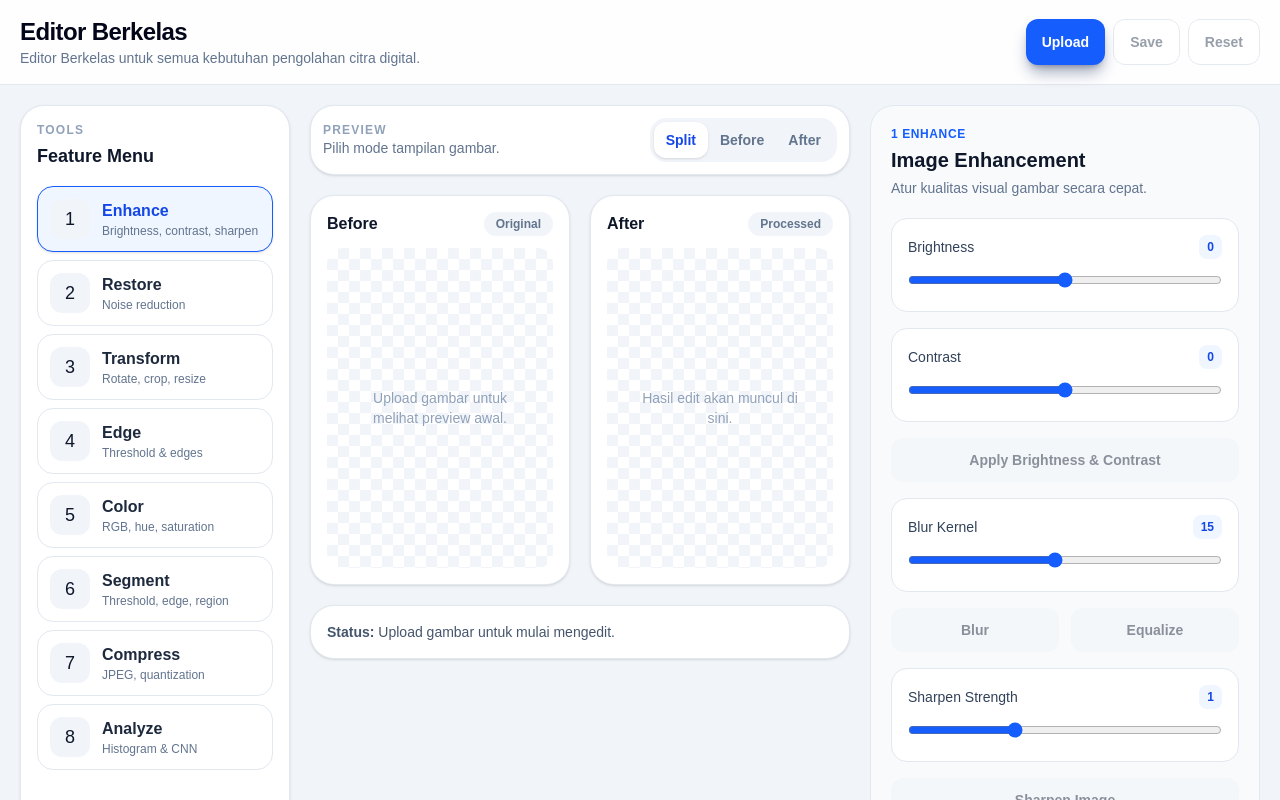
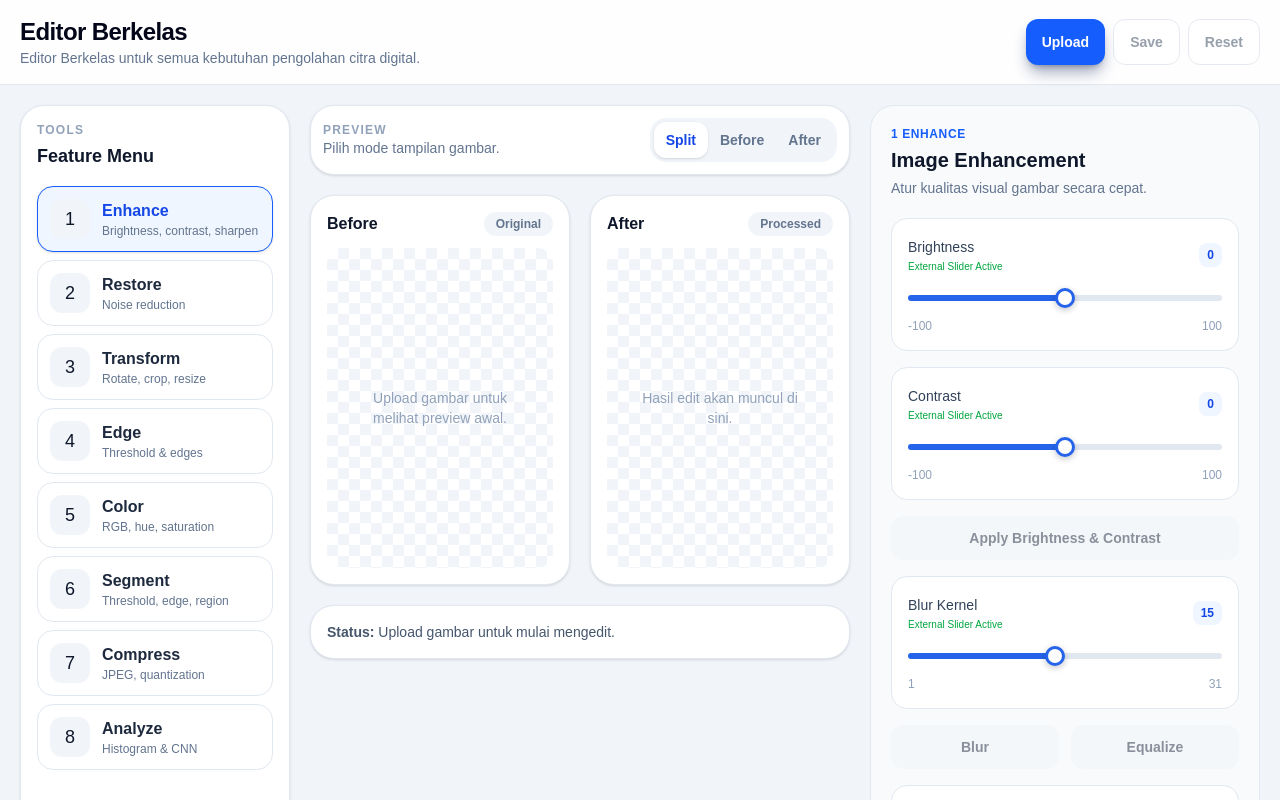
Before and after one commit to sellolintang/pcd, a React (Vite) app in the folder frontend/: page / in a window 1280 px wide. Shown: the top 800 px of the page. Built offline with nearby package versions, Linux system fonts and the light colour scheme.

Commit message:
try to solve slider

```diff
--- a/frontend/src/App.jsx
+++ b/frontend/src/App.jsx
@@ -1,4 +1,5 @@
 import { useRef, useState } from 'react'
+import Slider from './components/Slider'
 
 function App() {
   const fileInputRef = useRef(null)
@@ -440,25 +441,92 @@ function App() {
   const inputClass =
     'w-full rounded-xl border border-slate-200 bg-white px-3 py-2 text-sm text-slate-800 outline-none focus:border-blue-500 focus:ring-2 focus:ring-blue-100'
 
-  const Slider = ({ label, value, min, max, step = 1, onChange }) => (
-    <div className="rounded-2xl border border-slate-200 bg-white p-4">
-      <div className="mb-3 flex items-center justify-between">
-        <span className="text-sm font-medium text-slate-700">{label}</span>
-        <span className="rounded-lg bg-blue-50 px-2 py-1 text-xs font-semibold text-blue-700">
-          {value}
-        </span>
-      </div>
-      <input
-        type="range"
-        min={min}
-        max={max}
-        step={step}
-        value={value}
-        onChange={(event) => onChange(event.target.value)}
-        className="w-full accent-blue-600"
-      />
-    </div>
-  )
+  // const Slider = ({ label, value, min, max, step = 1, onChange }) => {
+  //   const numericValue = Number(value)
+  //   const numericMin = Number(min)
+  //   const numericMax = Number(max)
+  //   const numericStep = Number(step)
+
+  //   const percentage =
+  //     ((numericValue - numericMin) / (numericMax - numericMin)) * 100
+
+  //   const clampValue = (value) => {
+  //     return Math.min(numericMax, Math.max(numericMin, value))
+  //   }
+
+  //   const snapToStep = (value) => {
+  //     const steppedValue =
+  //       Math.round((value - numericMin) / numericStep) * numericStep + numericMin
+
+  //     return Number(steppedValue.toFixed(4))
+  //   }
+
+  //   const updateValueFromPointer = (event, trackElement) => {
+  //     const rect = trackElement.getBoundingClientRect()
+  //     const pointerX = event.clientX - rect.left
+  //     const rawPercentage = pointerX / rect.width
+  //     const rawValue = numericMin + rawPercentage * (numericMax - numericMin)
+  //     const nextValue = snapToStep(clampValue(rawValue))
+
+  //     onChange(nextValue)
+  //   }
+
+  //   const handlePointerDown = (event) => {
+  //     event.preventDefault()
+
+  //     const trackElement = event.currentTarget
+
+  //     updateValueFromPointer(event, trackElement)
+
+  //     const handlePointerMove = (moveEvent) => {
+  //       moveEvent.preventDefault()
+  //       updateValueFromPointer(moveEvent, trackElement)
+  //     }
+
+  //     const handlePointerUp = () => {
+  //       window.removeEventListener('pointermove', handlePointerMove)
+  //       window.removeEventListener('pointerup', handlePointerUp)
+  //     }
+
+  //     window.addEventListener('pointermove', handlePointerMove)
+  //     window.addEventListener('pointerup', handlePointerUp)
+  //   }
+
+  //   return (
+  //     <div className="rounded-2xl border border-slate-200 bg-white p-4">
+  //       <div className="mb-3 flex items-center justify-between">
+  //         <span className="text-sm font-medium text-slate-700">{label}</span>
+
+  //         <span className="rounded-lg bg-blue-50 px-2 py-1 text-xs font-semibold text-blue-700">
+  //           {numericValue}
+  //         </span>
+  //       </div>
+
+  //       <div
+  //         role="slider"
+  //         tabIndex={0}
+  //         aria-label={label}
+  //         aria-valuemin={numericMin}
+  //         aria-valuemax={numericMax}
+  //         aria-valuenow={numericValue}
+  //         onPointerDown={handlePointerDown}
+  //         className="relative h-8 w-full cursor-pointer select-none touch-none"
+  //       >
+  //         <div className="absolute left-0 top-1/2 h-2 w-full -translate-y-1/2 rounded-full bg-slate-200">
+  //           <div
+  //             className="h-full rounded-full bg-blue-600"
+  //             style={{ width: `${percentage}%` }}
+  //           />
+  //         </div>
+
+  //         <div
+  //           className="absolute top-1/2 h-5 w-5 -translate-x-1/2 -translate-y-1/2 rounded-full border-2 border-white bg-blue-600 shadow"
+  //           style={{ left: `${percentage}%` }}
+  //         />
+  //       </div>
+  //     </div>
+  //   )
+  // }
 
   const NumberInput = ({ label, value, onChange }) => (
     <label className="block">
--- /dev/null
+++ b/frontend/src/components/Slider.jsx
@@ -0,0 +1,64 @@
+export default function Slider({
+  label,
+  value,
+  min,
+  max,
+  step = 1,
+  onChange,
+  unit = '',
+}) {
+  const numericValue = Number(value)
+  const numericMin = Number(min)
+  const numericMax = Number(max)
+  const numericStep = Number(step)
+
+  const progress =
+    numericMax === numericMin
+      ? 0
+      : ((numericValue - numericMin) / (numericMax - numericMin)) * 100
+
+  const safeProgress = Math.min(100, Math.max(0, progress))
+
+  const handleChange = (event) => {
+    onChange(Number(event.currentTarget.value))
+  }
+
+  return (
+    <div className="rounded-2xl border border-slate-200 bg-white p-4">
+      <div className="mb-3 flex items-center justify-between gap-3">
+  <div>
+    <span className="text-sm font-medium text-slate-700">{label}</span>
+    <div className="text-[10px] text-green-600">External Slider Active</div>
+  </div>
+
+  <span className="rounded-lg bg-blue-50 px-2 py-1 text-xs font-semibold text-blue-700">
+    {numericValue}
+    {unit}
+  </span>
+</div>
+
+      <input
+        type="range"
+        min={numericMin}
+        max={numericMax}
+        step={numericStep}
+        value={numericValue}
+        onInput={handleChange}
+        onChange={handleChange}
+        style={{ '--slider-progress': `${safeProgress}%` }}
+        className="pcd-slider"
+      />
+
+      <div className="mt-2 flex justify-between text-xs text-slate-400">
+        <span>
+          {numericMin}
+          {unit}
+        </span>
+        <span>
+          {numericMax}
+          {unit}
+        </span>
+      </div>
+    </div>
+  )
+}
--- a/frontend/src/index.css
+++ b/frontend/src/index.css
@@ -8,3 +8,67 @@ body {
   margin: 0;
   font-family: Arial, Helvetica, sans-serif;
 }
+
+.pcd-slider {
+  -webkit-appearance: none;
+  appearance: none;
+  display: block;
+  width: 100%;
+  height: 24px;
+  background: transparent;
+  cursor: pointer;
+  touch-action: none;
+}
+
+.pcd-slider:focus {
+  outline: none;
+}
+
+.pcd-slider::-webkit-slider-runnable-track {
+  height: 6px;
+  border-radius: 999px;
+  background: linear-gradient(
+    to right,
+    #2563eb 0%,
+    #2563eb var(--slider-progress, 0%),
+    #e2e8f0 var(--slider-progress, 0%),
+    #e2e8f0 100%
+  );
+}
+
+.pcd-slider::-webkit-slider-thumb {
+  -webkit-appearance: none;
+  appearance: none;
+  width: 20px;
+  height: 20px;
+  margin-top: -7px;
+  border-radius: 999px;
+  border: 3px solid #2563eb;
+  background: #ffffff;
+  box-shadow: 0 2px 6px rgba(15, 23, 42, 0.25);
+}
+
+.pcd-slider::-webkit-slider-thumb:hover {
+  transform: scale(1.08);
+}
+
+.pcd-slider::-moz-range-track {
+  height: 6px;
+  border-radius: 999px;
+  background: #e2e8f0;
+}
+
+.pcd-slider::-moz-range-progress {
+  height: 6px;
+  border-radius: 999px;
+  background: #2563eb;
+}
+
+.pcd-slider::-moz-range-thumb {
+  width: 16px;
+  height: 16px;
+  border-radius: 999px;
+  border: 3px solid #2563eb;
+  background: #ffffff;
+  box-shadow: 0 2px 6px rgba(15, 23, 42, 0.25);
+}
```
